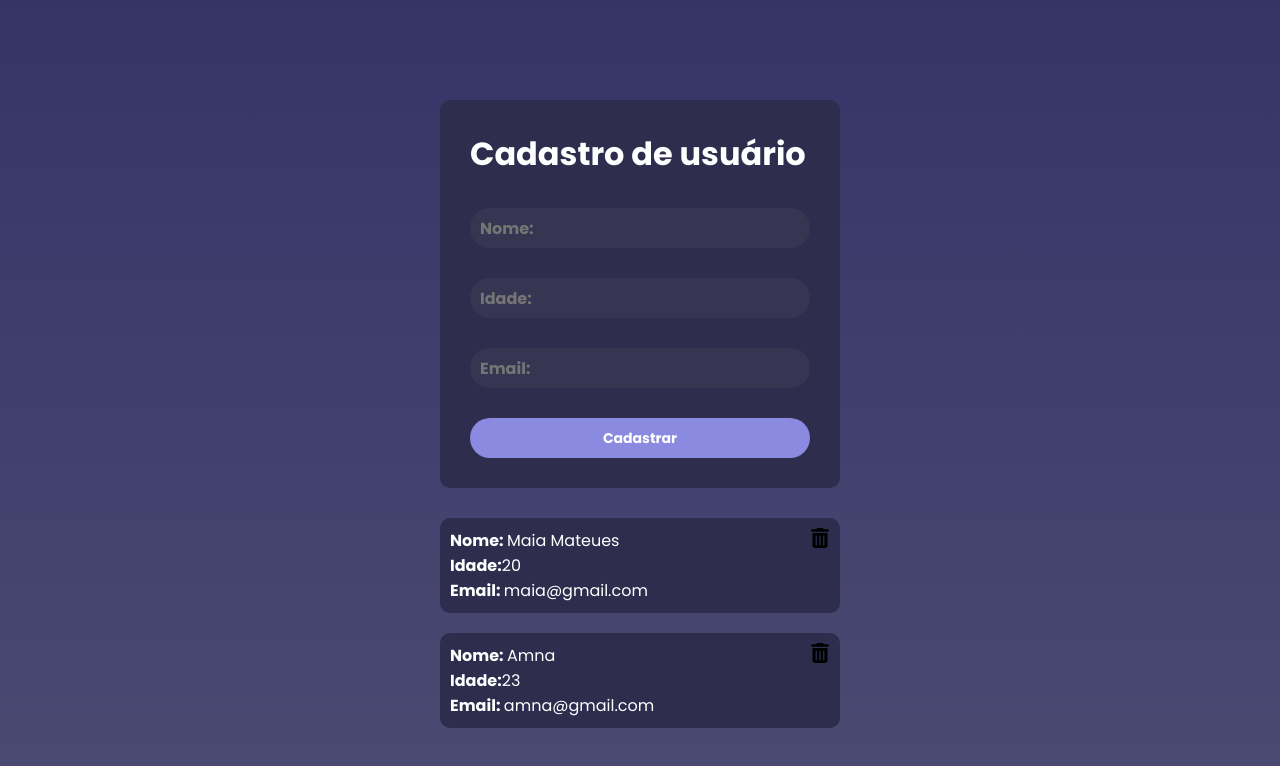
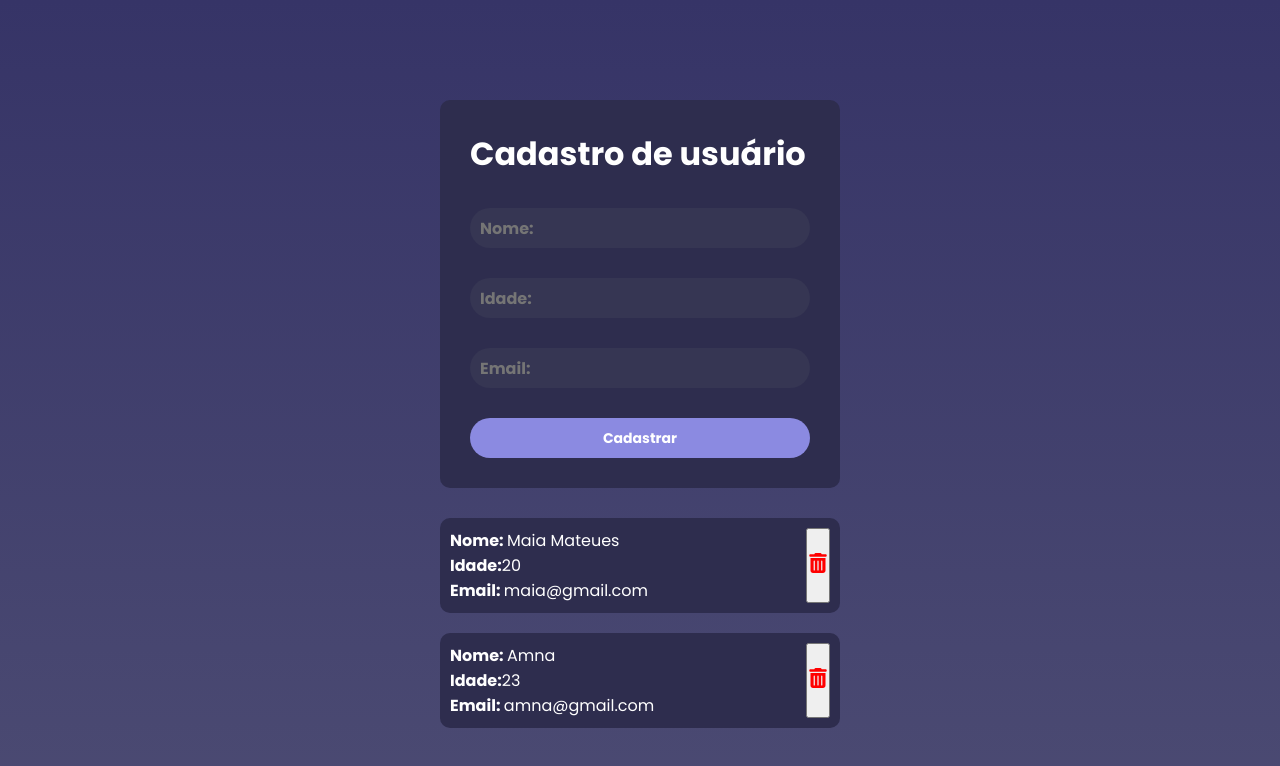
Before and after one commit to mateusmaiia/crud, a React (Vite) app in the folder frontend/: page / in a window 1280 px wide. Shown: the top 766 px of the page. Built offline with nearby package versions, Linux system fonts and the light colour scheme.

Commit message:
update: button and color icon

```diff
--- a/frontend/src/pages/home/index.jsx
+++ b/frontend/src/pages/home/index.jsx
@@ -36,9 +36,9 @@ export function Home() {
               <p>Idade:<span>{user.age}</span> </p>
               <p>Email: <span>{user.email}</span></p>
             </div>
-            <span>
-              <FaTrashCan size={20} />
-            </span>
+            <button>
+              <FaTrashCan size={20} color='red' />
+            </button>
           </div>
         )
        })}
```
